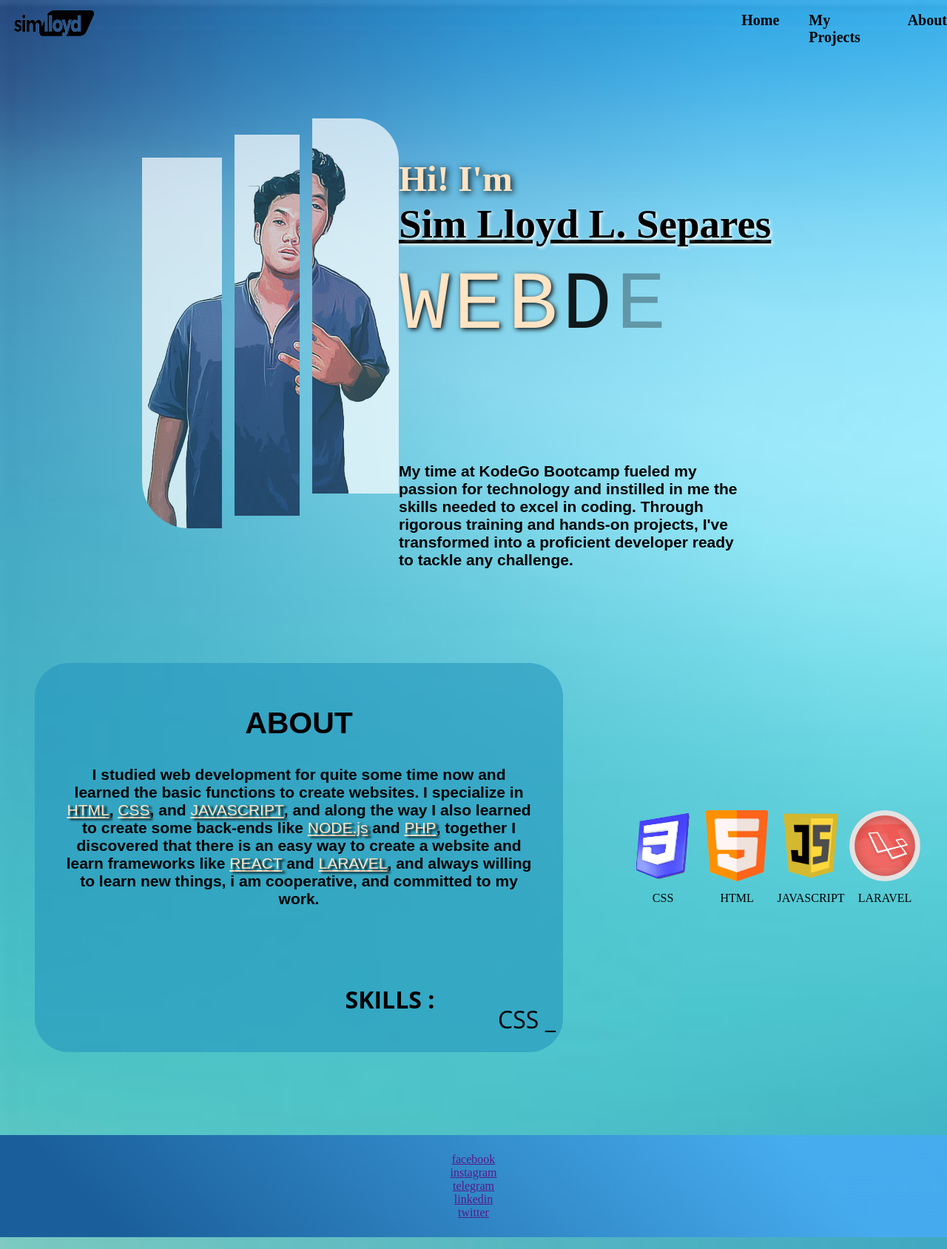
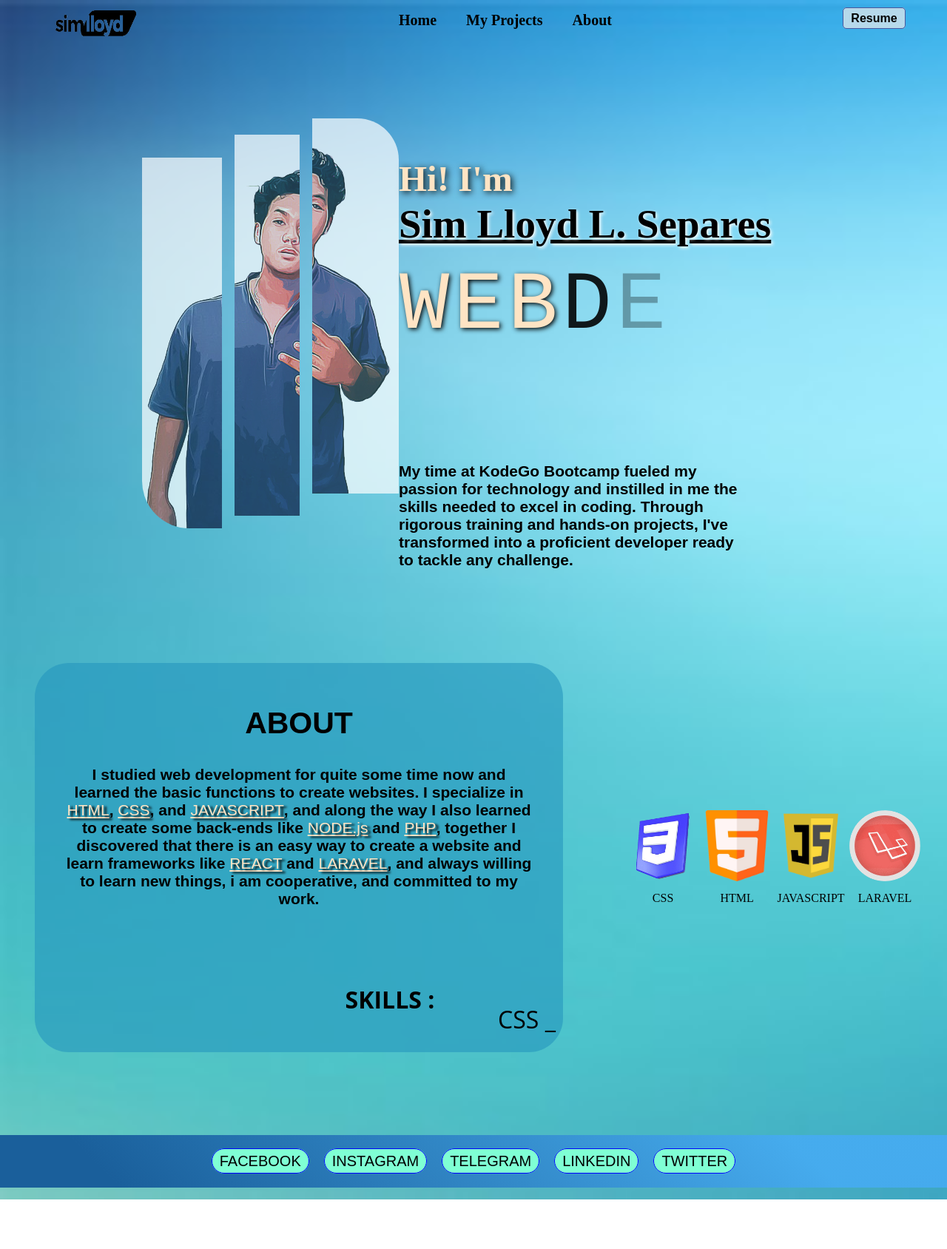
Before and after one commit to simlloyd/Portfolio, a plain HTML site: page index.html in a window 1280 px wide. Shown: the whole page at 74% size. After the commit the page ends 1621 px from the top, so only its background shows below. Drawn offline with nearby package versions, Linux system fonts and the light colour scheme.

Commit message:
add social media links

```diff
--- a/index.html
+++ b/index.html
@@ -25,6 +25,11 @@
             </li>
           </ul>
         </div>
+
+        <div class="nav-resume">
+          <a href="file:///C:/Users/Sim%20Lloyd/Downloads/Resume.pdf">Resume</a>
+        </div>
+
       </div>
     </nav>
 
@@ -140,19 +145,19 @@
       <div class="footer-container">
         <ul class="footer-list">
           <li>
-            <a href="">facebook</a>
+            <a href="https://www.facebook.com/profile.php?id=100095606501065">facebook</a>
           </li>
           <li>
-            <a href="">instagram</a>
+            <a href="https://www.instagram.com/separessimlloyd/">instagram</a>
           </li>
           <li>
             <a href="">telegram</a>
           </li>
           <li>
-            <a href="">linkedin</a>
+            <a href="https://www.linkedin.com/in/sim-lloyd-separes-9a7969244/">linkedin</a>
           </li>
           <li>
-            <a href="">twitter</a>
+            <a href="https://twitter.com/SeparesSim">twitter</a>
           </li>
         </ul>
       </div>
--- a/styles.css
+++ b/styles.css
@@ -17,10 +17,11 @@ body {
 .nav-container {
 
     display: flex;
+    justify-content: space-evenly;
     position: fixed;
 
-    gap: 65vw;
     width: 100%;
+    gap: 20vw;
 }
 .nav-container.sticking{
     background: linear-gradient(
@@ -56,6 +57,23 @@ body {
     text-decoration: underline rgb(2, 4, 109);
     color: white;
 
+}
+.nav-resume {
+    padding: 2vh 0;
+}
+.nav-resume a {
+    text-decoration: none;
+    font-family: sans-serif;
+    font-weight: 700;
+    border: 1px solid rgb(2, 4, 109, 0.6);
+    background-color: rgb(236, 236, 236, 0.7);
+    padding: 5px 10px;
+    border-radius: 5px;
+    color: #000000;
+}
+.nav-resume a:hover {
+    background-color: rgb(2, 4, 109, 0.5);
+    color: bisque;
 }
 
 /* Style for home page */
@@ -408,8 +426,27 @@ body {
 }
 .footer-list {
     padding: 3vh 0;
-    text-align: center;
+
+    display: flex;
+    justify-content: center;
+    gap: 20px;
+    list-style-type: none;
+    }
+
+.footer-list li a {
+    text-decoration: none;
+    font-size: 20px;
+    text-transform: uppercase;
+    font-family: sans-serif;
+
+
+    background-color: aquamarine;
+    padding: 5px 10px;
+    border: 1px solid blue;
+    border-radius: 20px;
+    color: #000000;
 }
-.footer-list ul li{
-    list-style-type: none;
+.footer-list li a:hover {
+    background-color: rgba(255, 255, 255, 0.7);
+    color: rgb(0, 81, 255);
 }
```
